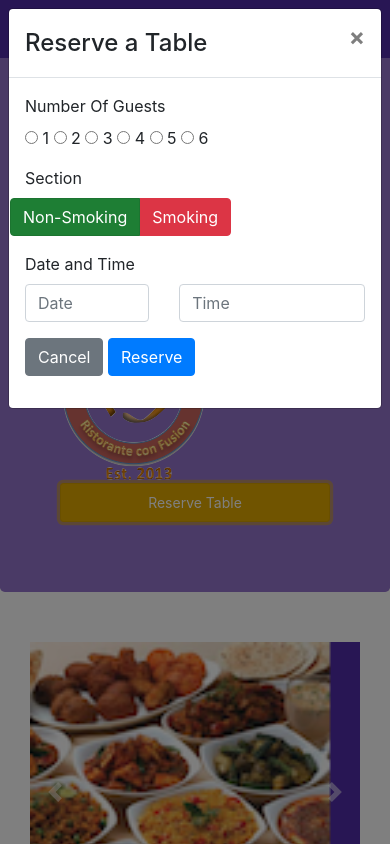
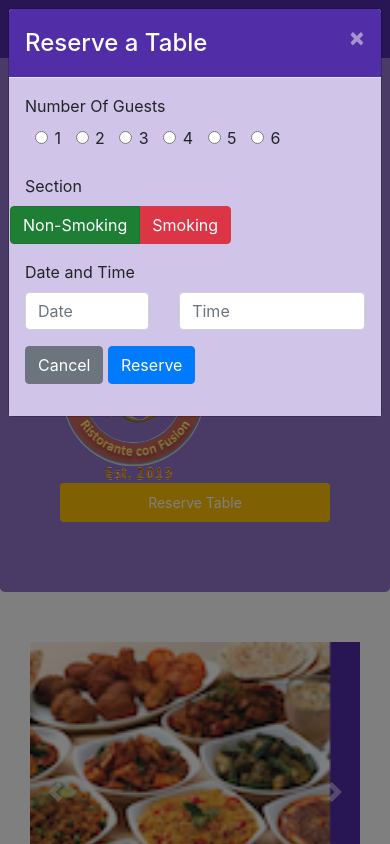
Before and after one commit to Abhisar19/Event-Management-System, a website: page index.html in a window 390 px wide. Both pictures are taken after a click on the button "Reserve Table". Shown: the top 844 px of the page. Drawn offline with nearby package versions, Linux system fonts and the light colour scheme.

Commit message:
Assignment4

```diff
--- a/css/styles.scss
+++ b/css/styles.scss
@@ -74,3 +74,19 @@ body{
     bottom: 0px;
     z-index: 1;
 }
+.modal-header {
+    background: #512DA8;
+    color: white;
+    font-size: 25px;
+  }
+  .modal-body{
+    background: #D1C4E9;
+  }
+
+  .modal-title{
+    color: white;
+  }
+
+  .close{
+    color:floralwhite;
+  }
--- a/index.html
+++ b/index.html
@@ -41,7 +41,7 @@
 
                 </ul>
                 <span class="navbar-text">
-                    <a data-toggle="modal" data-target="#loginModal">
+                    <a id="myBtn">
                         <span class="fa fa-sign-in"></span> Login
                     </a>
                 </span>
@@ -49,7 +49,7 @@
             </div>
         </div>
     </nav>
-    <div id="loginModal" class="modal fade" role="dialog">
+    <div id="myModal" class="modal fade" role="dialog">
         <div class="modal-dialog modal-lg" role="content">
             <div class="modal-content">
                 <div class="modal-header">
@@ -90,6 +90,7 @@
         </div>
     </div>
 
+
     <header class="jumbotron">
         <div class="container">
 
@@ -105,16 +106,14 @@
                     <img src="img/logo.png" class="img-fluid">
                 </div>
                 <div class="col-12 col-sm align-self-center">
-                        <a role="button" class="btn btn-warning nav-link btn-sm btn-block text-white" data-toggle="modal"
-                        data-target="#Card1" href="#Card1">
+                    <a role="button" class="btn btn-warning nav-link btn-sm btn-block text-white" id="myBtn1">
                         Reserve Table
                     </a>
-
                 </div>
             </div>
         </div>
     </header>
-    <div id="Card1" class="modal fade" role="dialog">
+    <div id="myModal2" class="modal fade" role="dialog">
         <div class="modal-dialog modal-lg" role="content">
             <div class="modal-content">
                 <div class="modal-header">
@@ -128,12 +127,18 @@
                         <div class="form-group row">
                             <label for="nog" class="col-12 col-md-2">Number Of Guests</label>
                             <div class="col-md-10">
-                                <input type="radio" name="nog" placeholder=""> 1
-                                <input type="radio" name="nog" placeholder=""> 2
-                                <input type="radio" name="nog" placeholder=""> 3
-                                <input type="radio" name="nog" placeholder=""> 4
-                                <input type="radio" name="nog" placeholder=""> 5
-                                <input type="radio" name="nog" placeholder=""> 6
+                                <input type="radio" id="1" name="nog" value="1">
+                                <label for="1">1</label>
+                                <input type="radio" id="2" name="nog" value="2">
+                                <label for="2">2</label>
+                                <input type="radio" id="3" name="nog" value="3">
+                                <label for="3">3</label>
+                                <input type="radio" id="4" name="nog" value="4">
+                                <label for="4">4</label>
+                                <input type="radio" id="5" name="nog" value="5">
+                                <label for="5">5</label>
+                                <input type="radio" id="6" name="nog" value="6">
+                                <label for="6">6</label>
 
                             </div>
                         </div>
@@ -141,12 +146,13 @@
                             <label for="section" class="col-12 col-md-2">Section</label>
                             <div class="btn-group btn-group-toggle" data-toggle="buttons">
                                 <label class="btn btn-success btn-secondary active">
-                                  <input type="radio" name="options" id="nonsmoking" autocomplete="off" checked> Non-Smoking
+                                    <input type="radio" name="options" id="nonsmoking" autocomplete="off" checked>
+                                    Non-Smoking
                                 </label>
                                 <label class="btn btn-danger btn-secondary">
-                                  <input type="radio" name="options" id="smoking" autocomplete="off"> Smoking
+                                    <input type="radio" name="options" id="smoking" autocomplete="off"> Smoking
                                 </label>
-                              </div>
+                            </div>
                         </div>
                         <div class="form-group row">
                             <label for="dateandtime" class="col-12 col-md-2">Date and Time</label>
@@ -347,29 +353,42 @@
     <script src="node_modules/popper.js/dist/umd/popper.min.js"></script>
     <script src="node_modules/bootstrap/dist/js/bootstrap.min.js"></script>
     <script>
-        $(document).ready(function(){
-            $("#mycarousel").carousel( { interval: 2000 } );
-            $("#carouselButton").click(function(){
+        $(document).ready(function () {
+            $("#mycarousel").carousel({ interval: 2000 });
+            $("#carouselButton").click(function () {
                 if ($("#carouselButton").children("span").hasClass('fa-pause')) {
                     $("#mycarousel").carousel('pause');
                     $("#carouselButton").children("span").removeClass('fa-pause');
                     $("#carouselButton").children("span").addClass('fa-play');
                 }
-                else if ($("#carouselButton").children("span").hasClass('fa-play')){
+                else if ($("#carouselButton").children("span").hasClass('fa-play')) {
                     $("#mycarousel").carousel('cycle');
                     $("#carouselButton").children("span").removeClass('fa-play');
                     $("#carouselButton").children("span").addClass('fa-pause');
                 }
             });
-            $("#carousel-pause").click(function(){
+            $("#carousel-pause").click(function () {
                 $("#mycarousel").carousel('pause');
             });
-            $("#carousel-play").click(function(){
+            $("#carousel-play").click(function () {
                 $("#mycarousel").carousel('cycle');
             });
         });
     </script>
-
+    <script>
+        $(document).ready(function () {
+            $("#myBtn").click(function () {
+                $("#myModal").modal();
+            });
+        });
+    </script>
+    <script>
+        $(document).ready(function () {
+            $("#myBtn1").click(function () {
+                $("#myModal2").modal();
+            });
+        });
+    </script>
 </body>
 
 </html>
```
Also changed, not shown: css/styles.css.
